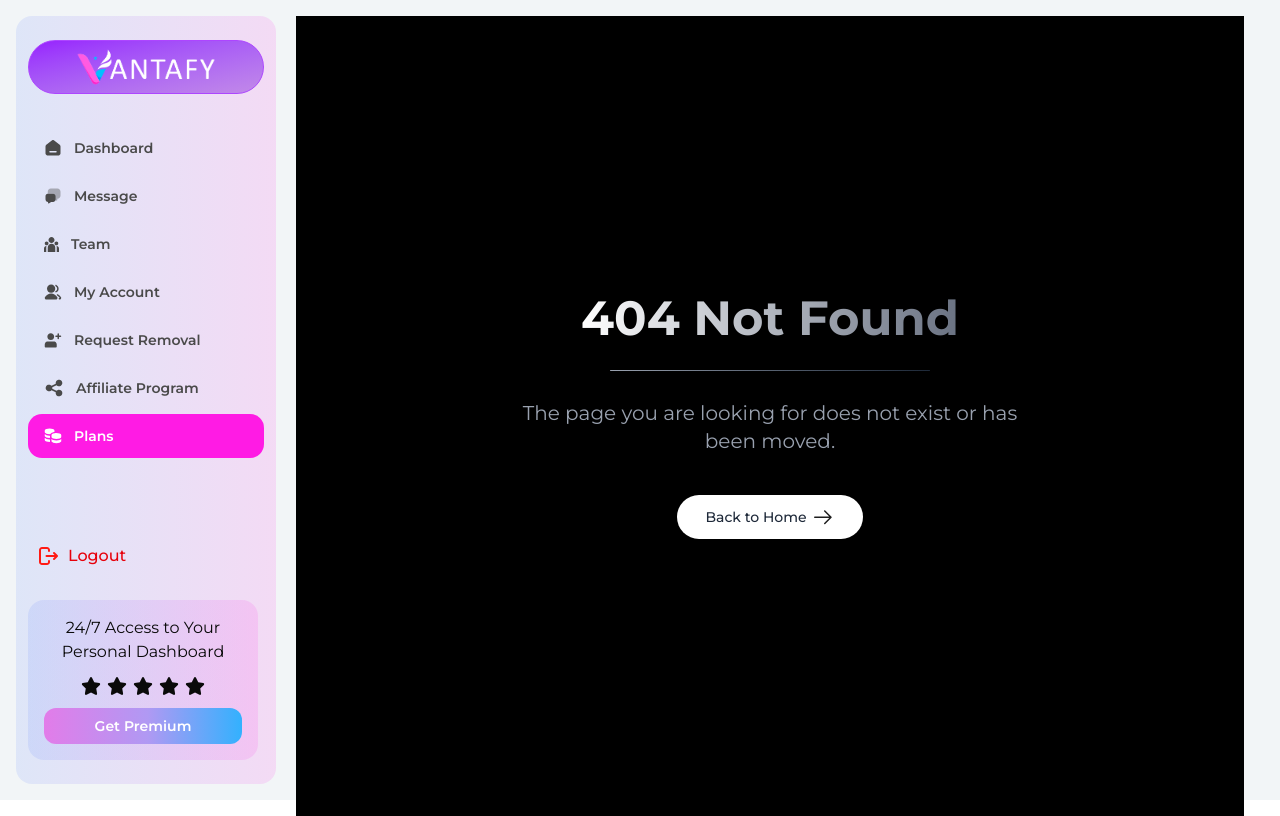
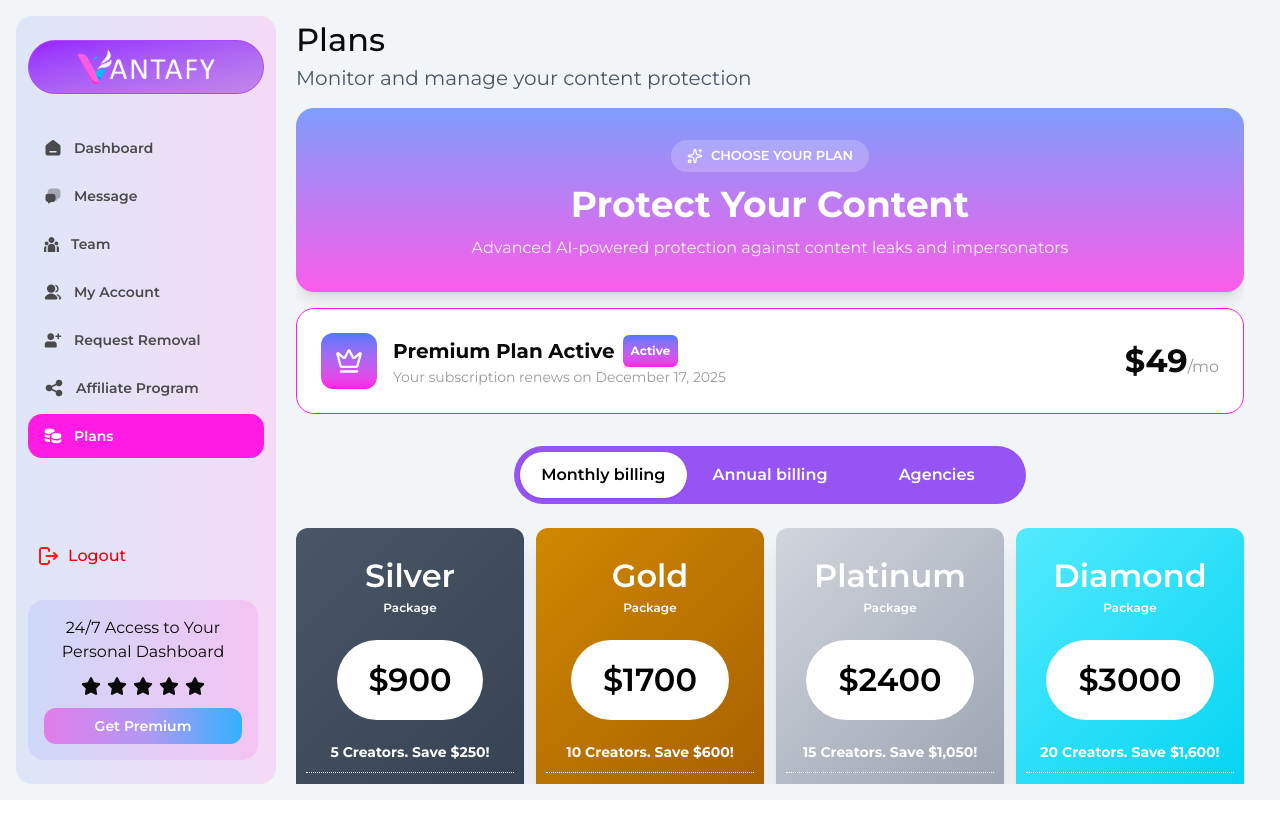
Before and after one commit to raazr62/Vantafy_frontend, a React (Vite) app: page /dashboard/plans in a window 1280 px wide. Built offline with nearby package versions, Linux system fonts and the light colour scheme.

Commit message:
add: Dashboard Plans

```diff
--- /dev/null
+++ b/src/components/DashboardComponent/DashboardPlansCard.jsx
@@ -0,0 +1,31 @@
+import React from "react";
+import { Tabs, TabsContent, TabsList, TabsTrigger } from "@/components/ui/tabs";
+import MonthlyBilling from "../HomeComponent/MonthlyBilling";
+import AnnualBilling from "../HomeComponent/AnnualBilling";
+import AgenciesBilling from "../HomeComponent/AgenciesBilling";
+
+const DashboardPlansCard = () => {
+  return (
+    <div>
+      {/* Tabs And Content */}
+      <Tabs defaultValue="monthly-billing" className="w-full mt-8">
+        <TabsList className={"min-w-lg mx-auto"}>
+          <TabsTrigger value="monthly-billing">Monthly billing</TabsTrigger>
+          <TabsTrigger value="annual-billing">Annual billing</TabsTrigger>
+          <TabsTrigger value="agencies">Agencies</TabsTrigger>
+        </TabsList>
+        <TabsContent value="monthly-billing">
+          <MonthlyBilling />
+        </TabsContent>
+        <TabsContent value="annual-billing">
+          <AnnualBilling />
+        </TabsContent>
+        <TabsContent value="agencies">
+          <AgenciesBilling />
+        </TabsContent>
+      </Tabs>
+    </div>
+  );
+};
+
+export default DashboardPlansCard;
--- /dev/null
+++ b/src/components/DashboardComponent/PlanStatus.jsx
@@ -0,0 +1,30 @@
+import React from "react";
+import { CrownIconSVG } from "../SVG/DashboardLayoutSVG";
+
+const PlanStatus = () => {
+  return (
+    <div className="p-6 bg-white rounded-[18px] border border-primary mt-4 flex items-center justify-between">
+      <div className="flex items-center gap-4">
+        <div className="p-3.5 bg-linear-to-b from-[#4E78FD] to-[#FF1BE4] w-fit rounded-[12px]">
+          <CrownIconSVG />
+        </div>
+        <div>
+          <p className="text-xl font-bold flex items-center gap-2">
+            Premium Plan Active
+            <span className="bg-linear-to-b from-[#4E78FD] to-[#FF1BE4] rounded-[6px] p-2 text-xs font-bold text-white">
+              Active
+            </span>
+          </p>
+          <p className="text-[#9A9A9A] text-sm">
+            Your subscription renews on December 17, 2025
+          </p>
+        </div>
+      </div>
+      <p className="text-[32px] font-bold">
+        $49<span className="text-[#9A9A9A] text-base font-normal">/mo</span>
+      </p>
+    </div>
+  );
+};
+
+export default PlanStatus;
--- /dev/null
+++ b/src/components/DashboardComponent/PlansBanner.jsx
@@ -0,0 +1,19 @@
+import React from "react";
+import { SparkIconSVG } from "../SVG/DashboardLayoutSVG";
+
+const PlansBanner = () => {
+  return (
+    <div className="bg-[linear-gradient(180deg,rgba(78,120,253,0.7)_0%,rgba(255,27,228,0.7)_100%)] py-8 rounded-[18px] shadow-lg mt-4 flex flex-col items-center justify-center gap-3">
+      <p className="bg-[#FFFFFF33] rounded-full px-4 py-1.5 text-[13px] text-white font-semibold flex items-center gap-2 w-fit">
+        <SparkIconSVG /> CHOOSE YOUR PLAN
+      </p>
+
+      <p className="text-white font-bold text-4xl">Protect Your Content</p>
+      <p className="text-white/90">
+        Advanced AI-powered protection against content leaks and impersonators
+      </p>
+    </div>
+  );
+};
+
+export default PlansBanner;
--- a/src/components/SVG/DashboardLayoutSVG.jsx
+++ b/src/components/SVG/DashboardLayoutSVG.jsx
@@ -935,9 +935,80 @@ export const StatusFailedIconSVG = () => {
   );
 };
 
-// export const IconSVG = ({ className }) => {
-//   return
-// }
+export const SparkIconSVG = () => {
+  return (
+    <svg
+      xmlns="http://www.w3.org/2000/svg"
+      width="16"
+      height="16"
+      viewBox="0 0 16 16"
+      fill="none"
+    >
+      <g clip-path="url(#clip0_16412_18637)">
+        <path
+          d="M7.33714 1.87399C7.36569 1.72116 7.44678 1.58312 7.56639 1.48379C7.68599 1.38445 7.83657 1.33008 7.99205 1.33008C8.14752 1.33008 8.2981 1.38445 8.4177 1.48379C8.53731 1.58312 8.61841 1.72116 8.64695 1.87399L9.34716 5.57691C9.3969 5.84017 9.52483 6.08232 9.71428 6.27177C9.90372 6.46121 10.1459 6.58915 10.4091 6.63888L14.1121 7.33909C14.2649 7.36764 14.4029 7.44874 14.5023 7.56834C14.6016 7.68795 14.656 7.83853 14.656 7.994C14.656 8.14947 14.6016 8.30005 14.5023 8.41966C14.4029 8.53926 14.2649 8.62036 14.1121 8.64891L10.4091 9.34912C10.1459 9.39885 9.90372 9.52679 9.71428 9.71623C9.52483 9.90568 9.3969 10.1478 9.34716 10.4111L8.64695 14.114C8.61841 14.2668 8.53731 14.4049 8.4177 14.5042C8.2981 14.6035 8.14752 14.6579 7.99205 14.6579C7.83657 14.6579 7.68599 14.6035 7.56639 14.5042C7.44678 14.4049 7.36569 14.2668 7.33714 14.114L6.63693 10.4111C6.5872 10.1478 6.45926 9.90568 6.26982 9.71623C6.08037 9.52679 5.83822 9.39885 5.57495 9.34912L1.87203 8.64891C1.7192 8.62036 1.58117 8.53926 1.48183 8.41966C1.3825 8.30005 1.32812 8.14947 1.32812 7.994C1.32812 7.83853 1.3825 7.68795 1.48183 7.56834C1.58117 7.44874 1.7192 7.36764 1.87203 7.33909L5.57495 6.63888C5.83822 6.58915 6.08037 6.46121 6.26982 6.27177C6.45926 6.08232 6.5872 5.84017 6.63693 5.57691L7.33714 1.87399Z"
+          stroke="white"
+          stroke-width="1.33247"
+          stroke-linecap="round"
+          stroke-linejoin="round"
+        />
+        <path
+          d="M13.3203 1.33203V3.99696"
+          stroke="white"
+          stroke-width="1.33247"
+          stroke-linecap="round"
+          stroke-linejoin="round"
+        />
+        <path
+          d="M14.6571 2.66406H11.9922"
+          stroke="white"
+          stroke-width="1.33247"
+          stroke-linecap="round"
+          stroke-linejoin="round"
+        />
+        <path
+          d="M2.6684 14.6571C3.4043 14.6571 4.00087 14.0606 4.00087 13.3247C4.00087 12.5888 3.4043 11.9922 2.6684 11.9922C1.9325 11.9922 1.33594 12.5888 1.33594 13.3247C1.33594 14.0606 1.9325 14.6571 2.6684 14.6571Z"
+          stroke="white"
+          stroke-width="1.33247"
+          stroke-linecap="round"
+          stroke-linejoin="round"
+        />
+      </g>
+      <defs>
+        <clipPath id="clip0_16412_18637">
+          <rect width="15.9896" height="15.9896" fill="white" />
+        </clipPath>
+      </defs>
+    </svg>
+  );
+};
+
+export const CrownIconSVG = () => {
+  return (
+    <svg
+      xmlns="http://www.w3.org/2000/svg"
+      width="28"
+      height="28"
+      viewBox="0 0 28 28"
+      fill="none"
+    >
+      <path
+        d="M13.4831 3.80769C13.5335 3.71628 13.6074 3.64005 13.6973 3.58696C13.7871 3.53387 13.8895 3.50586 13.9939 3.50586C14.0982 3.50586 14.2007 3.53387 14.2905 3.58696C14.3804 3.64005 14.4543 3.71628 14.5046 3.80769L17.9469 10.3425C18.029 10.4938 18.1436 10.625 18.2824 10.7268C18.4213 10.8286 18.5809 10.8984 18.7499 10.9312C18.9189 10.9639 19.0931 10.9589 19.2599 10.9164C19.4267 10.8739 19.582 10.7949 19.7147 10.6853L24.7021 6.41274C24.7978 6.33487 24.9158 6.28938 25.039 6.28283C25.1623 6.27629 25.2844 6.30901 25.3879 6.37629C25.4913 6.44357 25.5707 6.54195 25.6147 6.65725C25.6587 6.77256 25.665 6.89884 25.6326 7.01794L22.3279 18.9657C22.2605 19.2102 22.1151 19.426 21.914 19.5804C21.7128 19.7349 21.4668 19.8196 21.2131 19.8216H6.77581C6.52199 19.8198 6.27569 19.7353 6.07428 19.5808C5.87288 19.4263 5.72738 19.2104 5.65987 18.9657L2.35634 7.0191C2.32398 6.90001 2.33024 6.77372 2.37423 6.65842C2.41821 6.54311 2.49765 6.44474 2.6011 6.37746C2.70455 6.31017 2.82669 6.27745 2.94992 6.284C3.07316 6.29055 3.19114 6.33603 3.28688 6.4139L8.27307 10.6864C8.40577 10.7961 8.5611 10.875 8.72792 10.9175C8.89473 10.9601 9.06889 10.9651 9.23789 10.9323C9.40689 10.8996 9.56653 10.8298 9.70536 10.728C9.8442 10.6262 9.95877 10.4949 10.0409 10.3436L13.4831 3.80769Z"
+        stroke="white"
+        stroke-width="2.33218"
+        stroke-linecap="round"
+        stroke-linejoin="round"
+      />
+      <path
+        d="M5.82812 24.4883H22.1534"
+        stroke="white"
+        stroke-width="2.33218"
+        stroke-linecap="round"
+        stroke-linejoin="round"
+      />
+    </svg>
+  );
+};
 
 // export const IconSVG = ({ className }) => {
 //   return
@@ -946,7 +1017,3 @@ export const StatusFailedIconSVG = () => {
 // export const IconSVG = ({ className }) => {
 //   return
 // }
-
-// export const IconSVG = ({ className }) => {
-//   return
-// }
--- a/src/index.css
+++ b/src/index.css
@@ -231,3 +231,17 @@ input[type="number"] {
     transform: rotate(360deg);
   }
 }
+
+
+/* Scrollbar hidden */
+.no-scrollbar {
+  -ms-overflow-style: none;
+  /* IE & Edge */
+  scrollbar-width: none;
+  /* Firefox */
+}
+
+.no-scrollbar::-webkit-scrollbar {
+  display: none;
+  /* Chrome, Safari */
+}
--- /dev/null
+++ b/src/pages/DashboardPages/DashboardPlans.jsx
@@ -0,0 +1,20 @@
+import DashboardPlansCard from "@/components/DashboardComponent/DashboardPlansCard";
+import PlansBanner from "@/components/DashboardComponent/PlansBanner";
+import PlanStatus from "@/components/DashboardComponent/PlanStatus";
+import React from "react";
+
+const DashboardPlans = () => {
+  return (
+    <div className="h-full overflow-y-auto no-scrollbar">
+      <p className="text-[32px] font-medium">Plans</p>
+      <p className="text-[#4A5565] text-xl">
+        Monitor and manage your content protection
+      </p>
+      <PlansBanner />
+      <PlanStatus />
+      <DashboardPlansCard />
+    </div>
+  );
+};
+
+export default DashboardPlans;
--- a/src/router/DashboardRoutes.jsx
+++ b/src/router/DashboardRoutes.jsx
@@ -6,6 +6,9 @@ const Overview = lazy(() => import("@/pages/DashboardPages/Overview"));
 const MyAccount = lazy(() => import("@/pages/DashboardPages/MyAccount"));
 const RequestRemoval = lazy(() =>
   import("@/pages/DashboardPages/RequestRemoval")
+);
+const DashboardPlans = lazy(() =>
+  import("@/pages/DashboardPages/DashboardPlans")
 );
 
 export const dashboardRoutes = [
@@ -26,6 +29,10 @@ export const dashboardRoutes = [
     element: <RequestRemoval />,
   },
   {
+    path: "plans",
+    element: <DashboardPlans />,
+  },
+  {
     path: "*",
     element: <NotFound />,
   },
```
